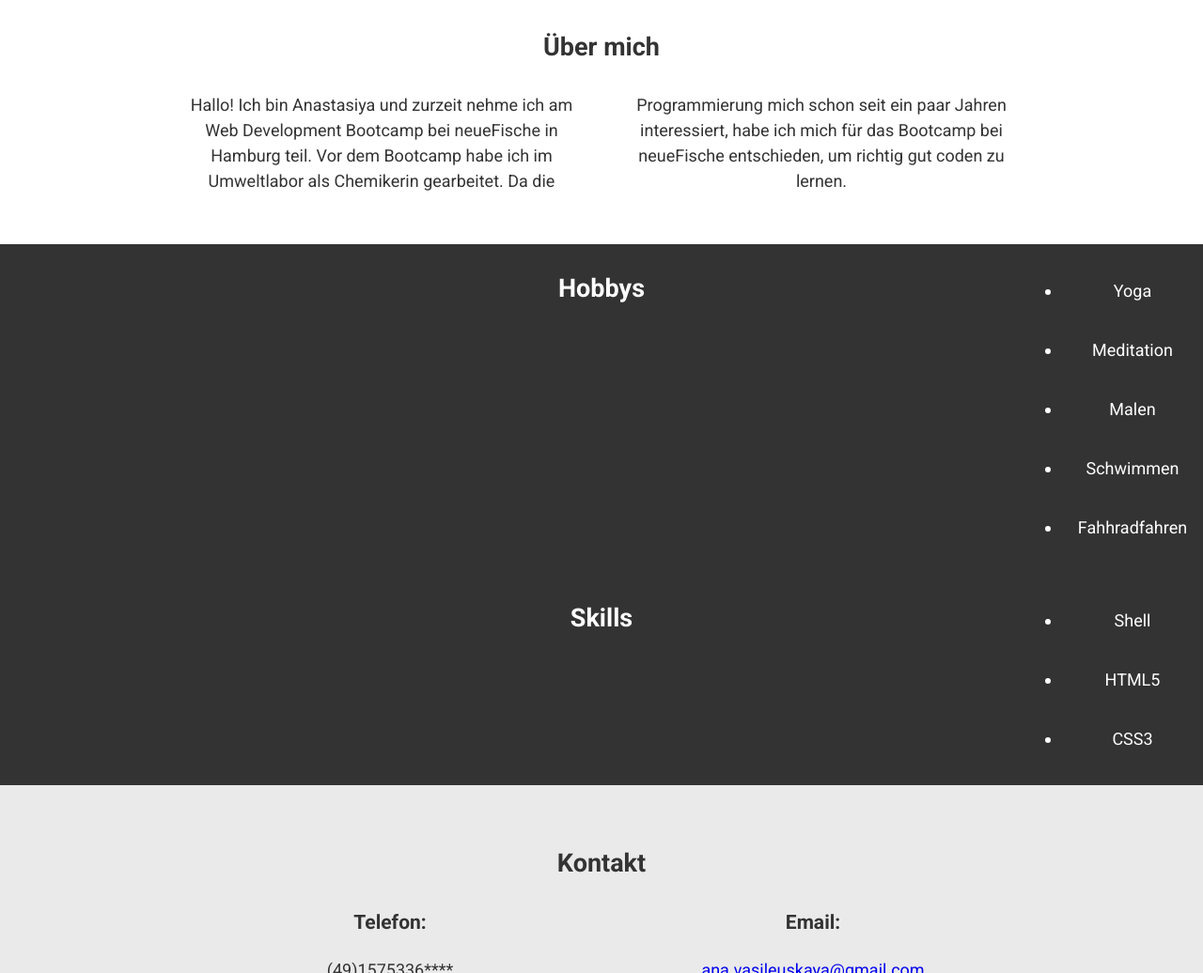
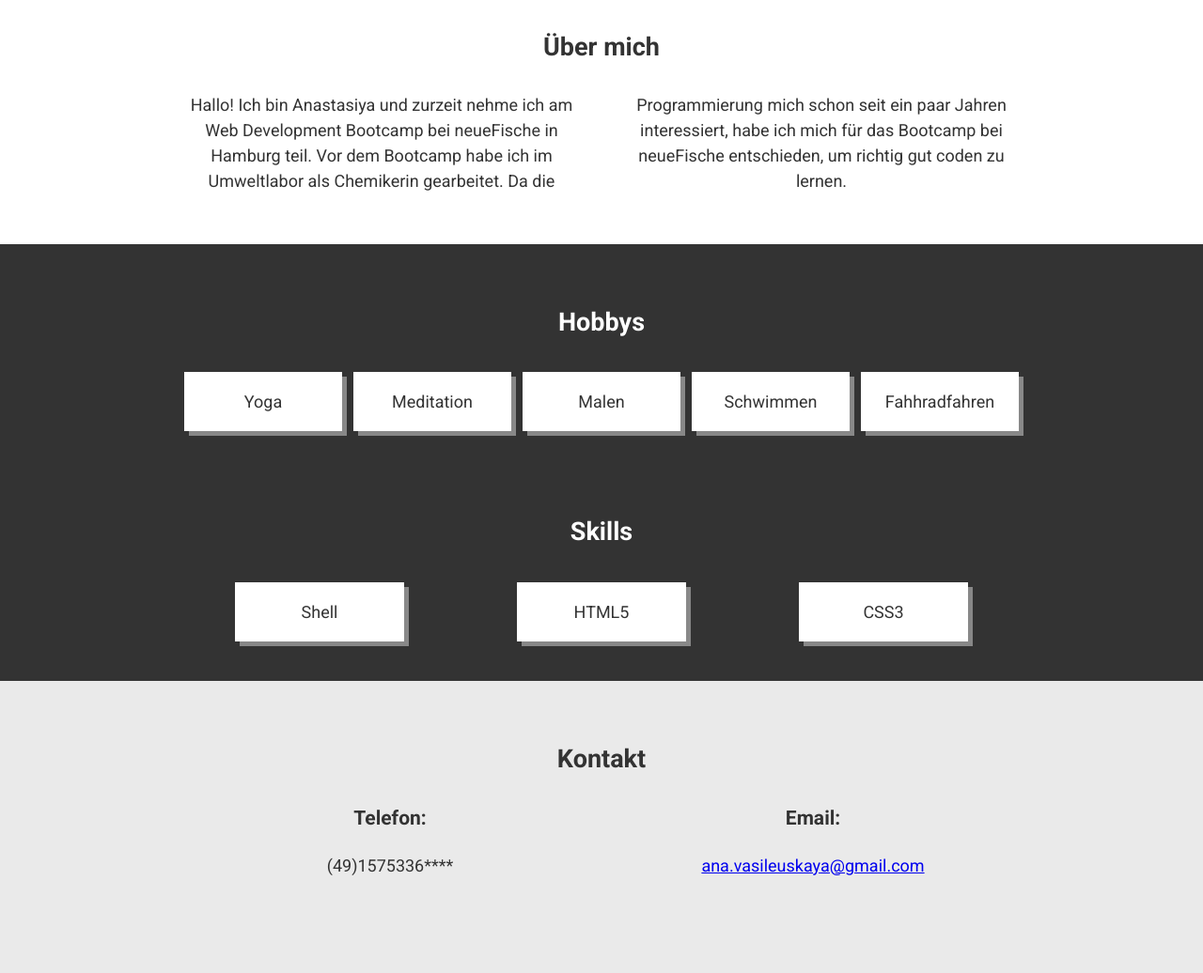
Before and after one commit to AnastasiyaVasileuskaya/personal-webseite, a website: page index.html in a window 1280 px wide. Shown: the part 571-1607 px from the top of the page at 94% size. Drawn offline with Linux system fonts and the light colour scheme.

Commit message:
Change skills.css

```diff
--- a/index.html
+++ b/index.html
@@ -52,7 +52,7 @@
         </div>
       </section>
       <!--Section B-->
-      <section class="grid section-b">
+      <section class="grid skills">
         <div class="content-wrap">
           <h2>Hobbys</h2>
         </div>
@@ -95,7 +95,7 @@
         </ul>
       </section>
 
-      <section class="grid section-b">
+      <section class="grid skills pro">
         <div class="content-wrap">
           <h2>Skills</h2>
         </div>
--- a/styles/components/skills.css
+++ b/styles/components/skills.css
@@ -1,27 +1,30 @@
-.section-b {
+.skills {
   padding: 2em 1em 1em;
 }
 
-.section-b ul {
+.skills ul {
   list-style: none;
   margin: 0;
   padding: 0;
 }
-
-.section-b li {
+.skills li {
   margin-bottom: 1em;
   background: var(--color-white);
   color: var(--color-black);
 }
-
 .card-content {
   padding: 0;
 }
-
+.card {
+  box-shadow: 5px 5px #888888;
+}
+.pro {
+  padding-bottom: 36px;
+}
 @media only screen and (min-width: 700px) {
   .grid {
     display: grid;
-    grid-template-columns: 1fr repeat(2, minmax(auto, 25em)) 1fr;
+    grid-template-columns: 1fr 4fr 4fr 1fr;
     grid-template-rows: auto;
   }
 
@@ -29,18 +32,15 @@
     grid-column: 2/4;
   }
 
-  .section-b ul {
+  .skills ul {
     grid-column: 2/4;
+    display: flex;
+    justify-content: space-around;
   }
   .pagelist > li {
     margin: 6px;
   }
-  .section-b ul {
-    display: flex;
-    justify-content: space-around;
-  }
-
-  .section-b li {
+  .skills li {
     width: 20%;
   }
 }
--- a/styles/index.css
+++ b/styles/index.css
@@ -3,6 +3,7 @@
 @import 'components/header.css';
 @import 'components/profile.css';
 @import 'components/aboutme.css';
+@import 'components/skills.css';
 @import 'components/contact.css';
 @import 'components/biography.css';
 @import 'components/footer.css';
```
